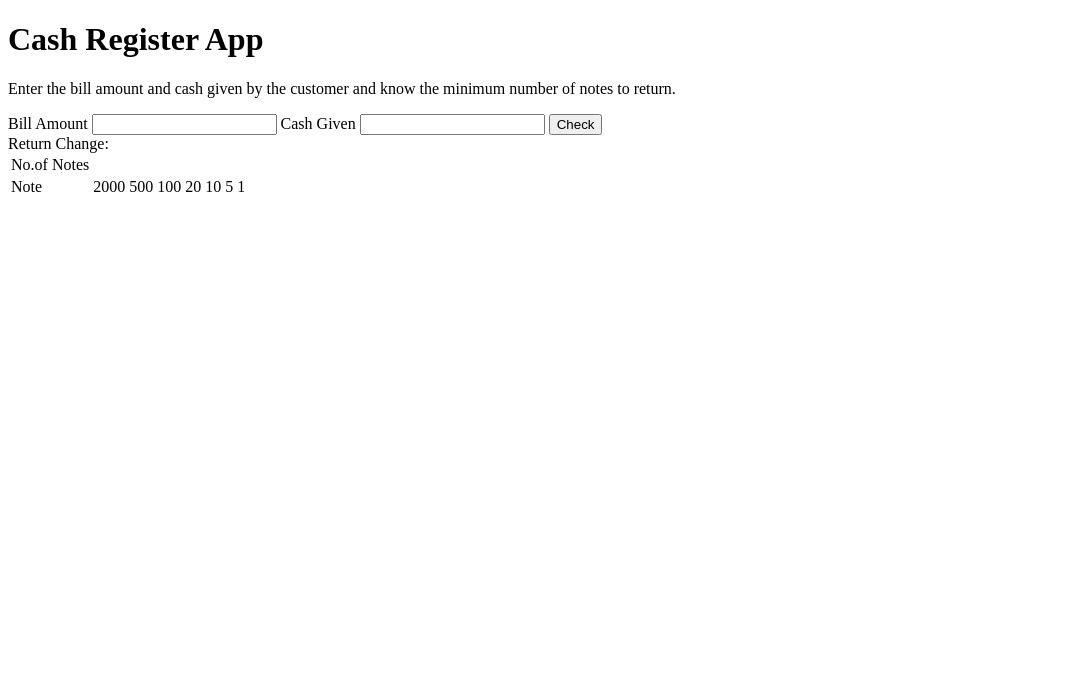
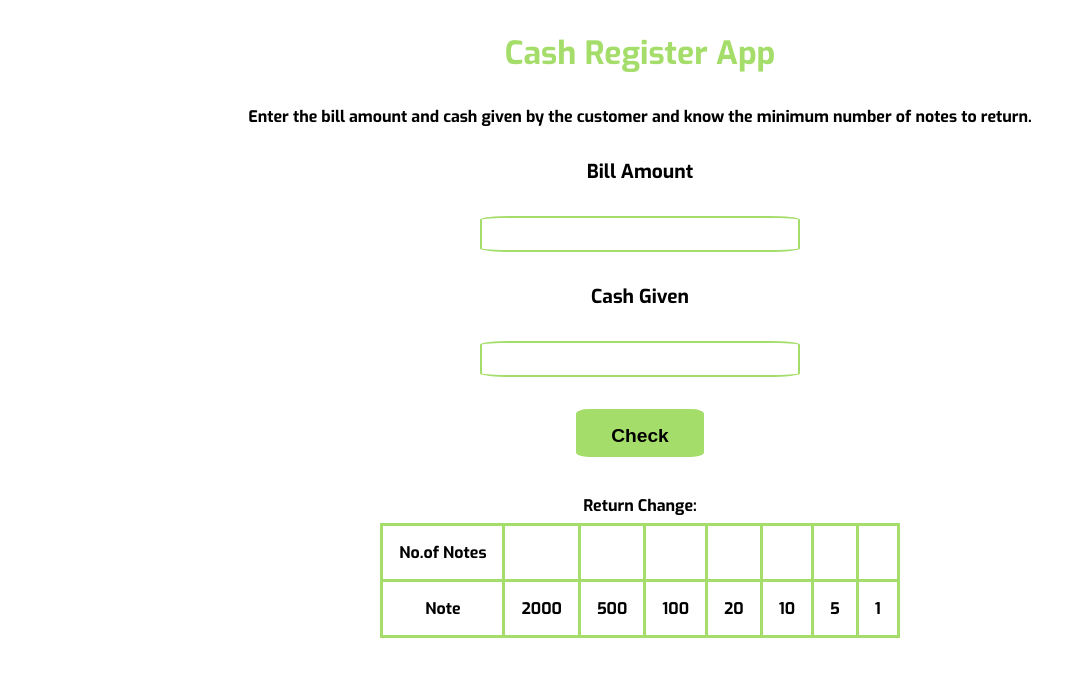
Before and after one commit to Aditi0505/Cash-Register-App, a plain HTML site: page index.html in a window 1280 px wide. Shown: the whole page, without its empty margins (0-1086 px from the left). Drawn offline with Linux system fonts and the light colour scheme.

Commit message:
style: Add css style

```diff
--- a/index.html
+++ b/index.html
@@ -4,6 +4,7 @@
     <meta charset="UTF-8" />
     <meta http-equiv="X-UA-Compatible" content="IE=edge" />
     <meta name="viewport" content="width=device-width, initial-scale=1.0" />
+    <link rel="stylesheet" href="style.css" />
     <title>Cash Register</title>
   </head>
   <body>
@@ -18,30 +19,32 @@
     <input type="number" id="bill-amt" />
     <label>Cash Given</label>
     <input type="number" id="cash-amt" />
-    <button id="btn-check">Check</button>
-    <div>Return Change:</div>
-    <table>
+    <div class="btn-container">
+      <button id="btn-check">Check</button>
+    </div>
+    <div id="output"></div>
+    <div class="table-div">Return Change:</div>
+    <table class="table-container">
       <tbody>
-        <tr>
-          <td>No.of Notes</td>
-          <td class="noOfNotes"></td>
-          <td class="noOfNotes"></td>
-          <td class="noOfNotes"></td>
-          <td class="noOfNotes"></td>
-          <td class="noOfNotes"></td>
-          <td class="noOfNotes"></td>
-          <td class="noOfNotes"></td>
-          <td class="noOfNotes"></td>
+        <tr class="table-div">
+          <th class="table">No.of Notes</th>
+          <td class="noOfNotes table"></td>
+          <td class="noOfNotes table"></td>
+          <td class="noOfNotes table"></td>
+          <td class="noOfNotes table"></td>
+          <td class="noOfNotes table"></td>
+          <td class="noOfNotes table"></td>
+          <td class="noOfNotes table"></td>
         </tr>
         <tr>
-          <td>Note</td>
-          <td>2000</td>
-          <td>500</td>
-          <td>100</td>
-          <td>20</td>
-          <td>10</td>
-          <td>5</td>
-          <td>1</td>
+          <th class="table">Note</th>
+          <td class="table-div table">2000</td>
+          <td class="table-div table">500</td>
+          <td class="table-div table">100</td>
+          <td class="table-div table">20</td>
+          <td class="table-div table">10</td>
+          <td class="table-div table">5</td>
+          <td class="table-div table">1</td>
         </tr>
       </tbody>
     </table>
--- a/script.js
+++ b/script.js
@@ -3,6 +3,8 @@ var btnCheck = document.querySelector("#btn-check");
 var billInput = document.querySelector("#bill-amt");
 
 var cashInput = document.querySelector("#cash-amt");
+
+var output = document.querySelector("#output");
 
 var numNotes = document.querySelectorAll(".noOfNotes");
 
@@ -10,11 +12,16 @@ var notes = [2000, 500, 100, 20, 10, 5, 1];
 btnCheck.addEventListener("click", clickHandler);
 
 function clickHandler() {
+  if (billInput.value === "" || cashInput.value === "") {
+    output.innerText = "Please enter valid values";
+  } else {
     if (billInput.value < 0) {
-    alert("Please make sure bill is greater than 0");
+      output.innerText = "Please make sure bill is greater than 0";
     } else {
       if (Number(cashInput.value) < Number(billInput.value)) {
-      alert("Please make sure cash is greater than bill");
+        output.innerText = "Please make sure cash is greater than bill";
+      } else if (Number(cashInput.value) === Number(billInput.value)) {
+        output.innerText = "No amount to be returned";
       } else {
         var remainingBalance = cashInput.value - billInput.value;
         for (var i = 0; i < notes.length; i++) {
@@ -25,3 +32,4 @@ function clickHandler() {
       }
     }
   }
+}
--- /dev/null
+++ b/style.css
@@ -0,0 +1,72 @@
+@import url("https://fonts.googleapis.com/css2?family=Exo:wght@700&display=swap");
+
+* {
+  margin: 0;
+  padding: 0;
+  box-sizing: border-box;
+}
+
+body {
+  display: flex;
+  flex-direction: column;
+  align-items: center;
+  justify-content: center;
+  font-family: "Cormorant Garamond", serif;
+  font-family: "Exo", sans-serif;
+}
+h1 {
+  color: #a4dd69;
+}
+h1,
+label {
+  padding: 2rem;
+}
+label {
+  font-weight: bolder;
+  font-size: larger;
+}
+.btn-container {
+  margin: 2rem;
+}
+
+input {
+  padding: 1rem;
+  width: 20rem;
+  height: 2rem;
+  border-radius: 10%;
+  border-color: #a4dd69;
+  border-style: solid;
+}
+
+button {
+  padding: 1rem;
+  height: 3rem;
+  border-radius: 10%;
+  background-color: #a4dd69;
+  border-style: none;
+  font-weight: bolder;
+  font-size: larger;
+  width: 8rem;
+}
+
+.footer {
+  margin-top: 2rem;
+}
+
+#output {
+  font-size: 30px;
+  font-weight: bolder;
+}
+
+.table-div,
+.noOfNotes {
+  padding: 0.4rem;
+}
+.table {
+  border-style: solid;
+  border-color: #a4dd69;
+  padding: 1rem;
+}
+.table-container {
+  border-collapse: collapse;
+}
```
Lines whose indentation alone changed are shown as unchanged.
